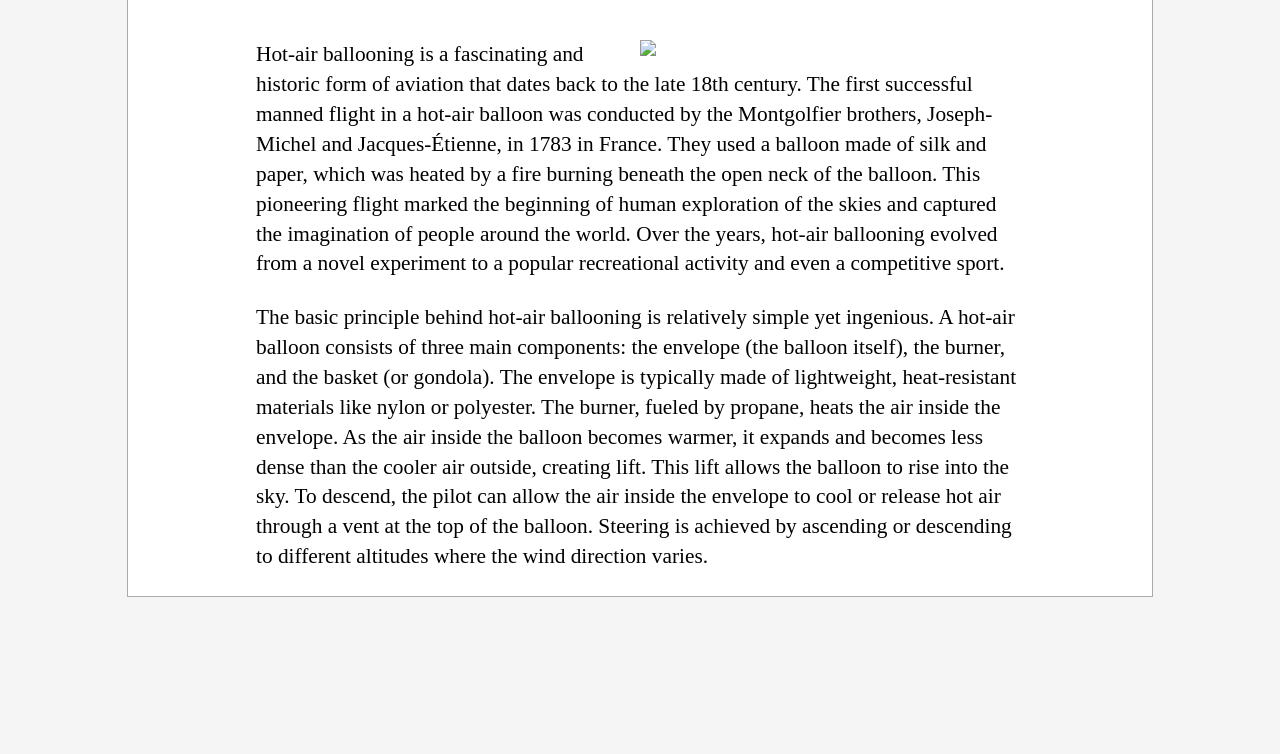
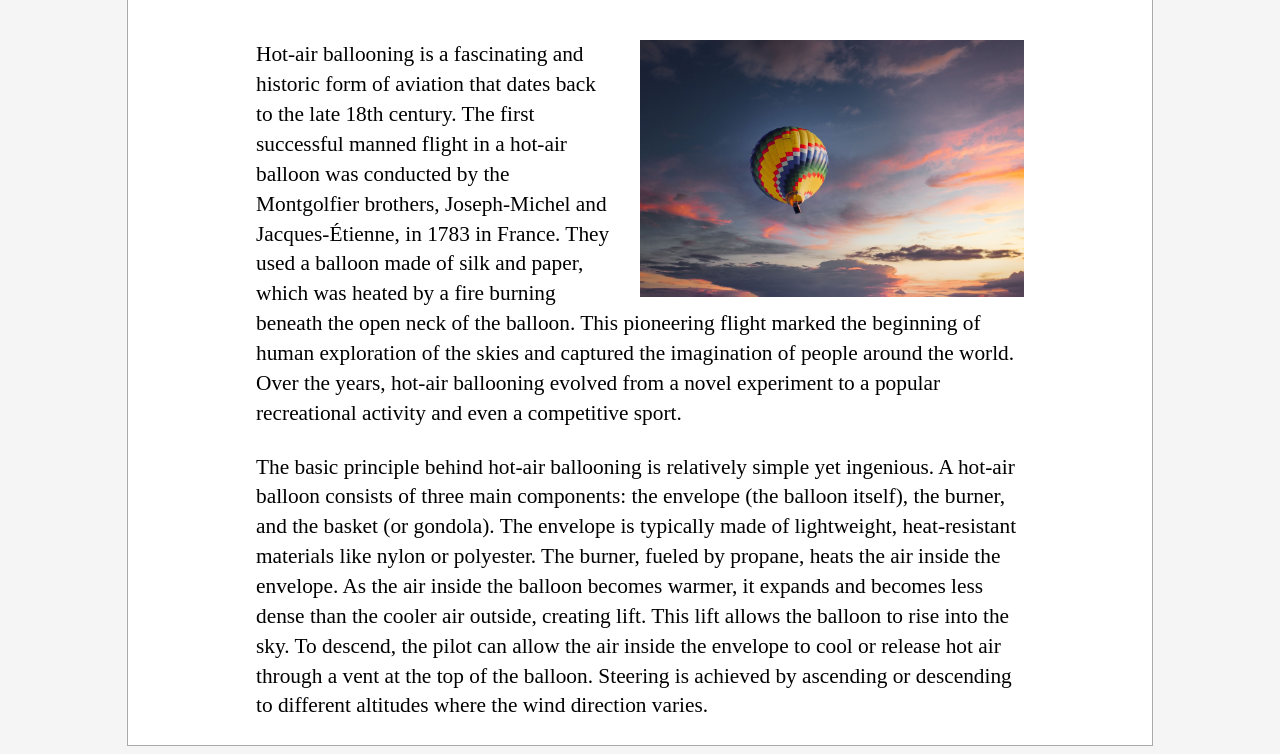
Before and after one commit to botelk2-arch/grc-365-spring, a plain HTML site: page index.html in a window 1280 px wide. Shown: the part 144-898 px from the top of the page. Before the commit the page ends 800 px from the top, so only its background shows below. Drawn offline with Linux system fonts and the light colour scheme; a web font is replaced by a local one.

Commit message:
Update index.html

```diff
--- a/index.html
+++ b/index.html
@@ -31,7 +31,7 @@
 <body>
 	<div id="page">
 		<h1>Hot Air Ballooning</h1>
-		<p><img class="text-img" src="balloon-pilot.jpg" /> Hot-air ballooning is a fascinating and historic form of aviation that dates back to the late 18th century. The first successful manned flight in a hot-air balloon was conducted by the Montgolfier brothers, Joseph-Michel and Jacques-Étienne, in 1783 in France. They used a balloon made of silk and paper, which was heated by a fire burning beneath the open neck of the balloon. This pioneering flight marked the beginning of human exploration of the skies and captured the imagination of people around the world. Over the years, hot-air ballooning evolved from a novel experiment to a popular recreational activity and even a competitive sport.</p>
+		<p><img class="text-img" src="balloon-5307204_1280.jpg" /> Hot-air ballooning is a fascinating and historic form of aviation that dates back to the late 18th century. The first successful manned flight in a hot-air balloon was conducted by the Montgolfier brothers, Joseph-Michel and Jacques-Étienne, in 1783 in France. They used a balloon made of silk and paper, which was heated by a fire burning beneath the open neck of the balloon. This pioneering flight marked the beginning of human exploration of the skies and captured the imagination of people around the world. Over the years, hot-air ballooning evolved from a novel experiment to a popular recreational activity and even a competitive sport.</p>
 
 <p>The basic principle behind hot-air ballooning is relatively simple yet ingenious. A hot-air balloon consists of three main components: the envelope (the balloon itself), the burner, and the basket (or gondola). The envelope is typically made of lightweight, heat-resistant materials like nylon or polyester. The burner, fueled by propane, heats the air inside the envelope. As the air inside the balloon becomes warmer, it expands and becomes less dense than the cooler air outside, creating lift. This lift allows the balloon to rise into the sky. To descend, the pilot can allow the air inside the envelope to cool or release hot air through a vent at the top of the balloon. Steering is achieved by ascending or descending to different altitudes where the wind direction varies.</p>
 
```
